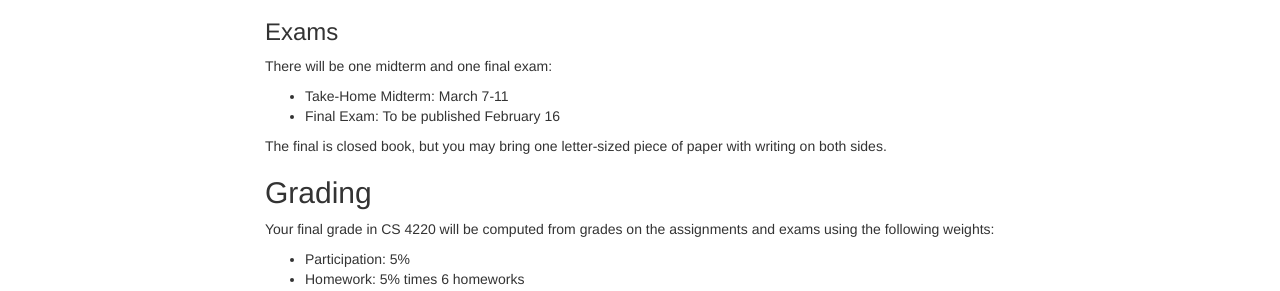
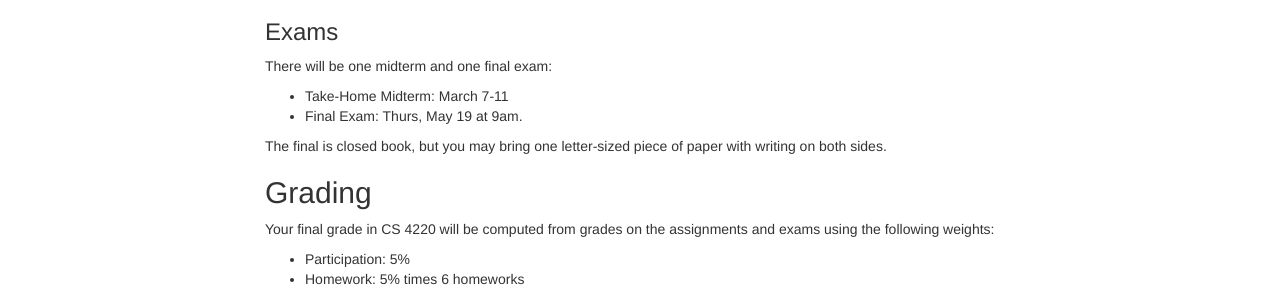
Before and after one commit to dbindel/cs4220-s17, a Jekyll site: the page built from web/syllabus.md, in a window 1280 px wide and 900 px high, scrolled down 1862 px. Shown: the part 152-443 px from the top of the window. Built offline with Jekyll 4.4.1, drawn with Linux system fonts in a browser that asks for light colours; nearby versions of some CDN libraries.

Commit message:
Added news re final exam date.

```diff
--- a/web/_data/news.yml
+++ b/web/_data/news.yml
@@ -31,3 +31,6 @@
 -
   date: 2016-02-16
   text: Project 1 is posted on the assignments page.
+-
+  date: 2016-02-17
+  text: "Our final exam time is posted: Thurs, May 19 at 9 am."
--- a/web/syllabus.md
+++ b/web/syllabus.md
@@ -155,7 +155,7 @@
 There will be one midterm and one final exam:
 
  - Take-Home Midterm: March 7-11
- - Final Exam: To be published February 16
+ - Final Exam: Thurs, May 19 at 9am.
 
 The final is closed book, but you may bring one letter-sized piece
 of paper with writing on both sides.
```
